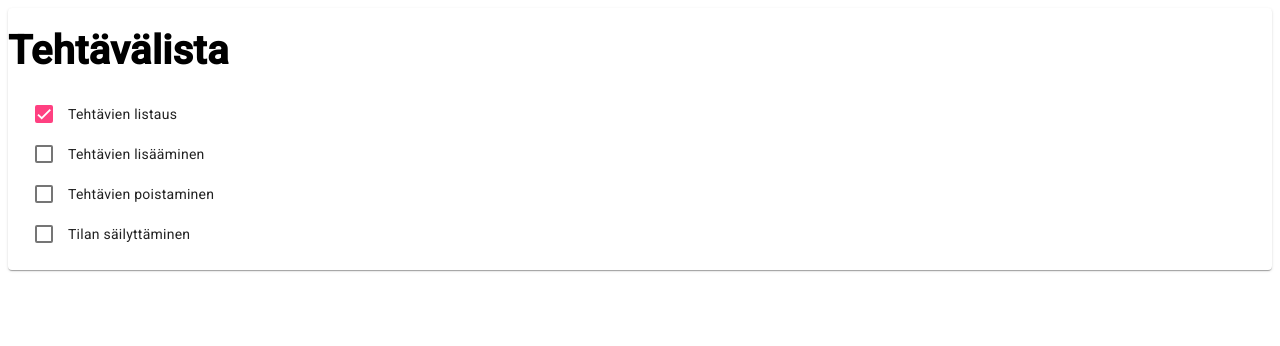
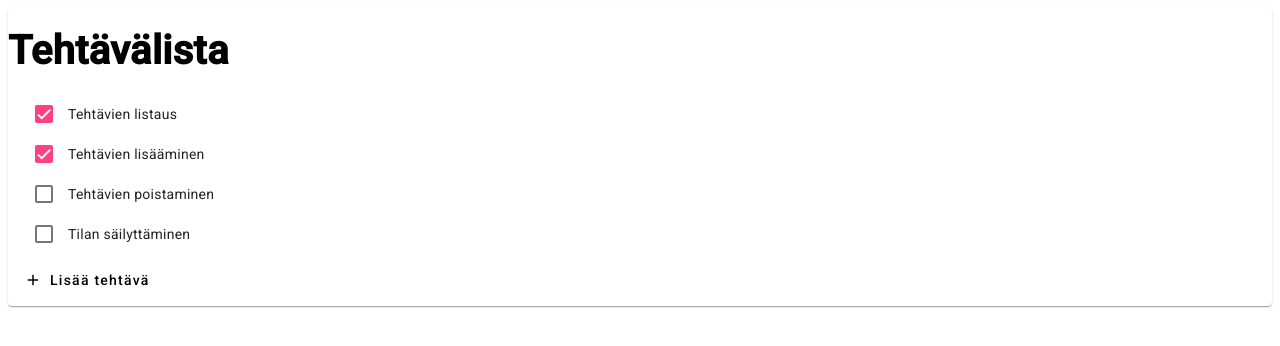
Before and after one commit to veituomi/todolist, an Angular app in the folder frontend/: page / in a window 1280 px wide. Shown: the top 346 px of the page. Built offline with nearby package versions, Linux system fonts and the light colour scheme.

Commit message:
Allow adding tasks

```diff
--- a/frontend/src/app/app.component.html
+++ b/frontend/src/app/app.component.html
@@ -3,6 +3,15 @@
 		<h1>Tehtävälista</h1>
 	</mat-card-title>
 	<mat-card-content>
-		<app-task-list />
+		<app-task-list [addListener]="addTask" />
 	</mat-card-content>
+	<mat-card-actions>
+		<button
+				mat-button
+				(click)="addTask.next()"
+				type="button">
+			<mat-icon>add</mat-icon>
+			Lisää tehtävä
+		</button>
+	</mat-card-actions>
 </mat-card>
--- a/frontend/src/app/app.component.ts
+++ b/frontend/src/app/app.component.ts
@@ -1,4 +1,5 @@
 import { Component } from '@angular/core';
+import { Subject } from 'rxjs';
 
 @Component({
 	selector: 'app-root',
@@ -7,4 +8,6 @@ import { Component } from '@angular/core';
 })
 export class AppComponent {
 
+	addTask = new Subject<void>();
+
 }
--- a/frontend/src/app/task/task-item.component.html
+++ b/frontend/src/app/task/task-item.component.html
@@ -1,3 +1,3 @@
 <div>
-    <mat-checkbox [checked]="task.completed">{{ task.title }}</mat-checkbox>
+	<mat-checkbox [checked]="task.completed">{{ task.title }}</mat-checkbox>
 </div>
--- a/frontend/src/app/task/task-list.component.ts
+++ b/frontend/src/app/task/task-list.component.ts
@@ -1,5 +1,6 @@
-import { Component } from '@angular/core';
+import { Component, Input } from '@angular/core';
 import { Task } from '../model';
+import { Observable } from 'rxjs';
 
 @Component({
 	selector: 'app-task-list',
@@ -7,13 +8,16 @@ import { Task } from '../model';
 })
 export class TaskListComponent {
 
+	@Input()
+	addListener?: Observable<void>;
+
 	tasks: Task[] = [
 		{
 			completed: true,
 			title: 'Tehtävien listaus',
 		},
 		{
-			completed: false,
+			completed: true,
 			title: 'Tehtävien lisääminen',
 		},
 		{
@@ -26,4 +30,14 @@ export class TaskListComponent {
 		}
 	];
 
+	ngOnInit() {
+		this.addListener?.subscribe(() => {
+			const newTask: Task = {
+				completed: false,
+				title: `Tehtävä ${this.tasks.length + 1}`,
+			};
+			this.tasks = [...this.tasks, newTask];
+		});
+	}
+
 }
```
